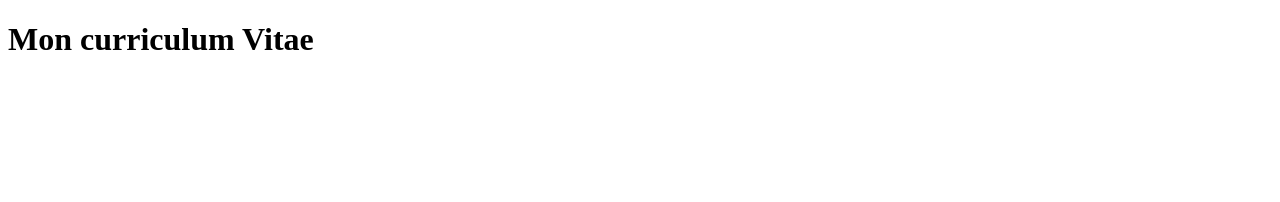
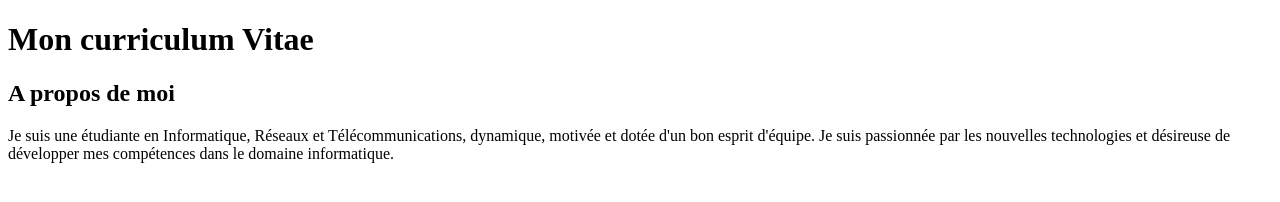
Before and after one commit to Folashade-dev/mon-cv, a plain HTML site: page index.html in a window 1280 px wide. Drawn offline with Linux system fonts and the light colour scheme.

Commit message:
mise en place de la section description

```diff
--- a/index.html
+++ b/index.html
@@ -10,5 +10,18 @@
     <body>
         <h1>Mon curriculum Vitae</h1>
 
+       <section id="description">
+
+        <h2>A propos de moi </h2>
+
+        <p>
+            Je suis une étudiante en Informatique, Réseaux et Télécommunications,
+        dynamique, motivée et dotée d'un bon esprit d'équipe.
+        Je suis passionnée par les nouvelles technologies et désireuse
+        de développer mes compétences dans le domaine informatique.
+        </p>
+
+    </section>
+
     </body>
 </html>
```
